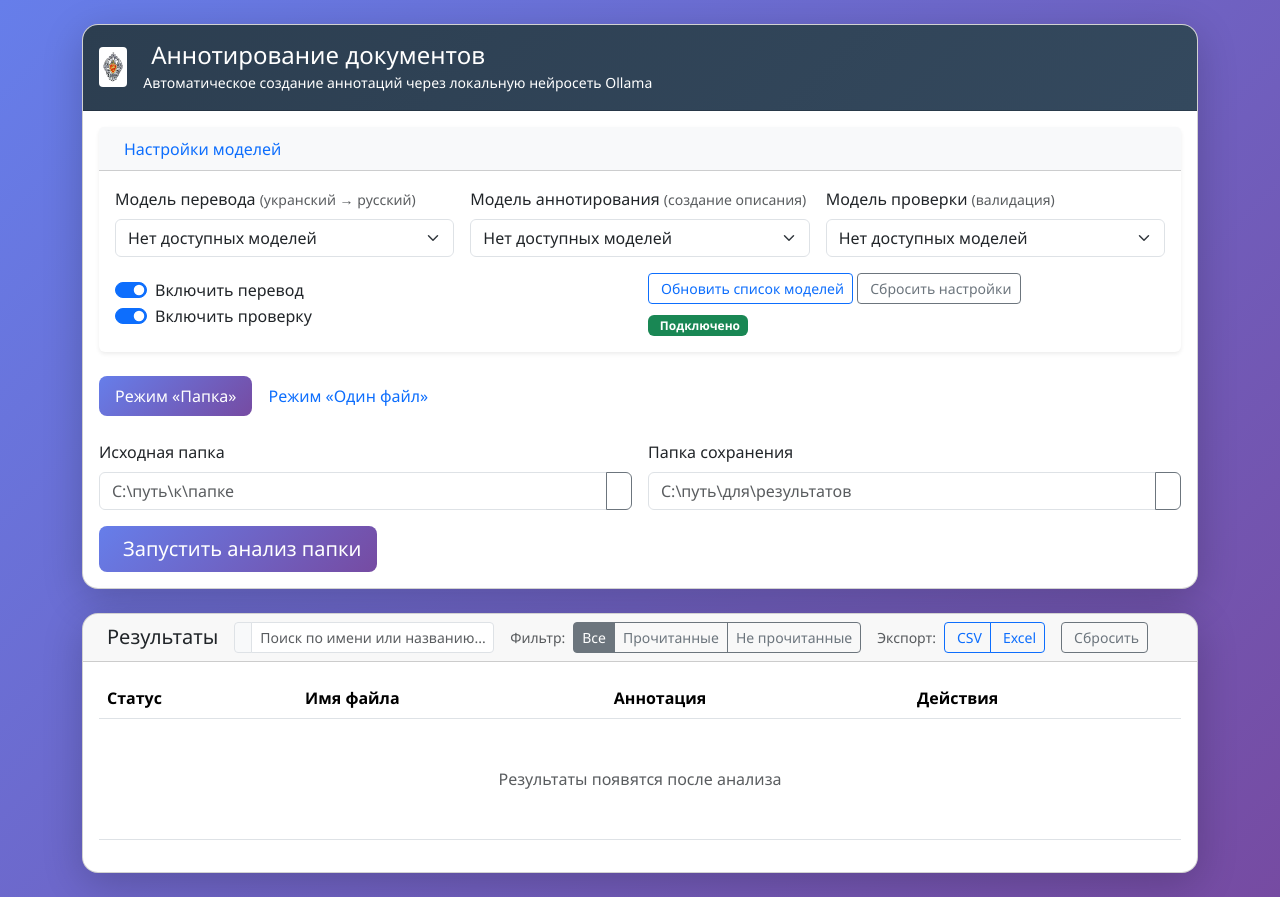
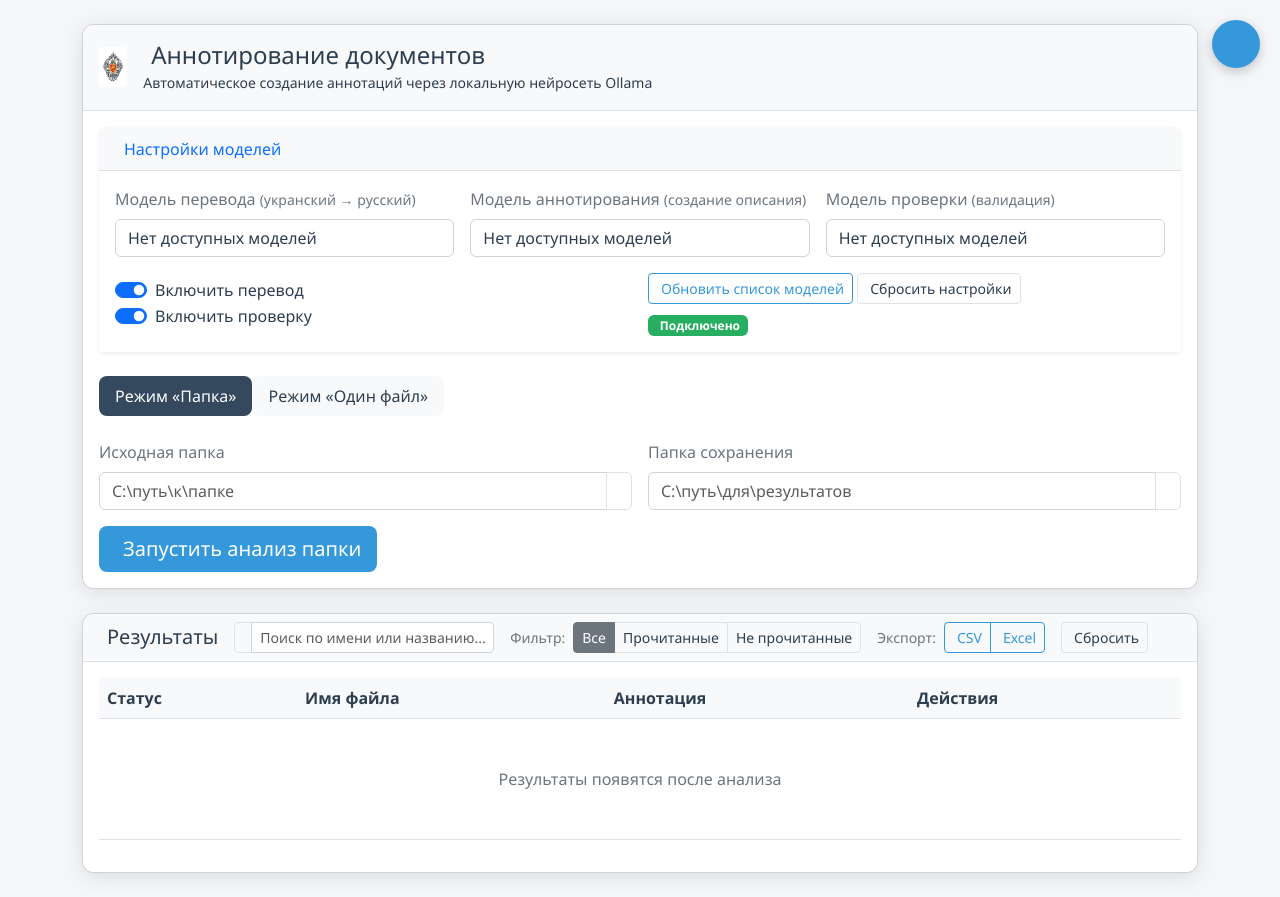
Before and after one commit to maratghldd/annotation, a FastAPI app: page / in a window 1280 px wide. Run offline with FastAPI, Linux system fonts and the light colour scheme; data that the repository does not hold is empty; some libraries are stand-ins or nearby versions.

Commit message:
changed by style

```diff
--- a/static/app.js
+++ b/static/app.js
@@ -8,8 +8,35 @@ let sortAsc = true;
 let availableModels = [];
 let currentPipelineConfig = {};
 
+// Theme management
+function initTheme() {
+  const savedTheme = localStorage.getItem('theme') || 'light';
+  setTheme(savedTheme);
+}
+
+function setTheme(theme) {
+  document.documentElement.setAttribute('data-theme', theme);
+  localStorage.setItem('theme', theme);
+
+  const icon = document.getElementById('themeIcon');
+  if (theme === 'dark') {
+    icon.className = 'bi bi-sun-fill';
+  } else {
+    icon.className = 'bi bi-moon-fill';
+  }
+}
+
+function toggleTheme() {
+  const currentTheme = document.documentElement.getAttribute('data-theme');
+  const newTheme = currentTheme === 'dark' ? 'light' : 'dark';
+  setTheme(newTheme);
+}
+
+document.getElementById('themeToggle').addEventListener('click', toggleTheme);
+
 // Initialize app
 async function initializeApp() {
+  initTheme();
   await loadModels();
   await checkConnection();
 }
--- a/templates/index.html
+++ b/templates/index.html
@@ -1,5 +1,5 @@
- <!DOCTYPE html>
-<html lang="ru">
+<!DOCTYPE html>
+<html lang="ru" data-theme="light">
 <head>
   <meta charset="UTF-8">
   <meta name="viewport" content="width=device-width, initial-scale=1.0">
@@ -12,41 +12,295 @@
       --accent: #3498db;
       --success: #27ae60;
       --danger: #e74c3c;
-      --bg-light: #ecf0f1;
+      --warning: #f39c12;
     }
-    body { font-family: 'Segoe UI', system-ui, sans-serif; background: linear-gradient(135deg, #667eea 0%, #764ba2 100%); min-height: 100vh; }
-    .main-card { border-radius: 16px; box-shadow: 0 10px 40px rgba(0,0,0,0.2); overflow: hidden; }
+
+    /* Светлая тема (по умолчанию) */
+    [data-theme="light"] {
+      --bg-body: #f5f6fa;
+      --bg-card: #ffffff;
+      --bg-card-header: #f8f9fa;
+      --text-main: #2c3e50;
+      --text-muted: #6c757d;
+      --border-color: #dee2e6;
+      --table-bg-hover: #f8f9fa;
+      --input-bg: #ffffff;
+      --input-border: #ced4da;
+      --log-bg: #1e1e1e;
+      --log-text: #d4d4d4;
+      --nav-active-bg: #34495e;
+      --nav-active-text: #ffffff;
+    }
+
+    /* Тёмная тема */
+    [data-theme="dark"] {
+      --bg-body: #1a1a2e;
+      --bg-card: #16213e;
+      --bg-card-header: #0f3460;
+      --text-main: #e8e8e8;
+      --text-muted: #a0a0a0;
+      --border-color: #3a3a5a;
+      --table-bg-hover: #1f2a40;
+      --input-bg: #1a1a2e;
+      --input-border: #3a3a5a;
+      --log-bg: #0d0d14;
+      --log-text: #c0c0c0;
+      --nav-active-bg: #e94560;
+      --nav-active-text: #ffffff;
+    }
+
+    body {
+      font-family: 'Segoe UI', system-ui, sans-serif;
+      background: var(--bg-body);
+      color: var(--text-main);
+      min-height: 100vh;
+      transition: background 0.3s, color 0.3s;
+    }
+
+    .main-card {
+      border-radius: 12px;
+      box-shadow: 0 4px 20px rgba(0,0,0,0.1);
+      overflow: hidden;
+      background: var(--bg-card);
+      transition: background 0.3s, box-shadow 0.3s;
+    }
+
+    .card-header {
+      background: var(--bg-card-header) !important;
+      color: var(--text-main) !important;
+      border-bottom: 1px solid var(--border-color);
+    }
+
+    .card-body {
+      background: var(--bg-card);
+      color: var(--text-main);
+    }
+
+    .form-label, .text-muted {
+      color: var(--text-muted) !important;
+    }
+
+    .form-control, .form-select {
+      background: var(--input-bg);
+      border-color: var(--input-border);
+      color: var(--text-main);
+    }
+
+    .form-control:focus, .form-select:focus {
+      background: var(--input-bg);
+      border-color: var(--accent);
+      color: var(--text-main);
+      box-shadow: 0 0 0 0.2rem rgba(52, 152, 219, 0.25);
+    }
+
     .drop-zone {
-      border: 2px dashed var(--accent);
+      border: 2px dashed var(--border-color);
       border-radius: 12px;
       min-height: 180px;
       transition: all 0.2s;
       cursor: pointer;
+      background: var(--bg-body);
+    }
+
+    .drop-zone:hover, .drop-zone.dragover {
+      border-color: var(--accent);
       background: rgba(52, 152, 219, 0.05);
     }
-    .drop-zone:hover, .drop-zone.dragover { background: rgba(52, 152, 219, 0.15); border-color: #2980b9; }
-    .drop-zone .bi-cloud-upload { font-size: 3rem; color: var(--accent); }
-    .log-panel { background: #1e1e1e; color: #d4d4d4; font-family: 'Consolas', monospace; font-size: 13px; max-height: 280px; overflow-y: auto; }
-    .log-panel .log-line { white-space: pre-wrap; word-break: break-all; padding: 2px 8px; border-bottom: 1px solid #333; }
-    .results-table th { cursor: pointer; user-select: none; }
-    .results-table th:hover { background: rgba(0,0,0,0.05); }
-    .editable-title { cursor: text; padding: 4px 8px; border-radius: 4px; }
-    .editable-title:hover { background: rgba(52, 152, 219, 0.1); }
-    .editable-title[contenteditable]:focus { outline: 2px solid var(--accent); background: #fff; }
+
+    .drop-zone .bi-cloud-upload {
+      font-size: 3rem;
+      color: var(--text-muted);
+    }
+
+    .log-panel {
+      background: var(--log-bg);
+      color: var(--log-text);
+      font-family: 'Consolas', monospace;
+      font-size: 13px;
+      max-height: 280px;
+      overflow-y: auto;
+      border: 1px solid var(--border-color);
+    }
+
+    .log-panel .log-line {
+      white-space: pre-wrap;
+      word-break: break-all;
+      padding: 2px 8px;
+      border-bottom: 1px solid rgba(255,255,255,0.1);
+    }
+
+    .results-table th {
+      cursor: pointer;
+      user-select: none;
+      color: var(--text-main);
+      background: var(--bg-card-header);
+      border-color: var(--border-color);
+    }
+
+    .results-table th:hover {
+      background: var(--table-bg-hover);
+    }
+
+    .results-table td {
+      color: var(--text-main);
+      background: var(--bg-card);
+      border-color: var(--border-color);
+    }
+
+    .results-table tbody tr:hover {
+      background: var(--table-bg-hover);
+    }
+
+    .editable-title {
+      cursor: text;
+      padding: 4px 8px;
+      border-radius: 4px;
+      color: var(--text-main);
+    }
+
+    .editable-title:hover {
+      background: rgba(52, 152, 219, 0.1);
+    }
+
+    .editable-title[contenteditable]:focus {
+      outline: 2px solid var(--accent);
+      background: var(--bg-card);
+    }
+
     .status-ok { color: var(--success); }
     .status-err { color: var(--danger); }
-    .nav-pills .nav-link { border-radius: 8px; font-weight: 500; }
-    .nav-pills .nav-link.active { background: linear-gradient(135deg, #667eea, #764ba2); }
-    .btn-accent { background: linear-gradient(135deg, #667eea, #764ba2); border: none; color: white; }
-    .btn-accent:hover { filter: brightness(1.1); color: white; }
+
+    .nav-pills .nav-link {
+      border-radius: 8px;
+      font-weight: 500;
+      color: var(--text-main);
+      background: var(--bg-card-header);
+    }
+
+    .nav-pills .nav-link:hover {
+      background: var(--table-bg-hover);
+      color: var(--text-main);
+    }
+
+    .nav-pills .nav-link.active {
+      background: var(--nav-active-bg);
+      color: var(--nav-active-text);
+    }
+
+    .btn-accent {
+      background: var(--accent);
+      border: none;
+      color: white;
+    }
+
+    .btn-accent:hover {
+      background: #2980b9;
+      color: white;
+    }
+
+    .btn-outline-secondary {
+      color: var(--text-main);
+      border-color: var(--border-color);
+    }
+
+    .btn-outline-secondary:hover {
+      background: var(--table-bg-hover);
+      color: var(--text-main);
+    }
+
+    .btn-outline-primary {
+      color: var(--accent);
+      border-color: var(--accent);
+    }
+
+    .btn-outline-primary:hover {
+      background: var(--accent);
+      color: white;
+    }
+
+    .btn-close {
+      filter: var(--bs-btn-close-white-filter, none);
+    }
+
+    [data-theme="dark"] .btn-close {
+      --bs-btn-close-white-filter: invert(1) grayscale(100%) brightness(200%);
+    }
+
     #folderSection, #fileSection { display: none; }
     #folderSection.active, #fileSection.active { display: block; }
+
     .results-toolbar { flex: 1; }
     .actions-cell { display: flex; align-items: center; gap: 6px; flex-wrap: nowrap; }
     .actions-cell .btn, .actions-cell a.btn { flex-shrink: 0; width: 34px; min-width: 34px; padding: 0.25rem 0.5rem; justify-content: center; }
+
+    .theme-toggle-btn {
+      position: fixed;
+      top: 20px;
+      right: 20px;
+      z-index: 1000;
+      width: 48px;
+      height: 48px;
+      border-radius: 50%;
+      display: flex;
+      align-items: center;
+      justify-content: center;
+      box-shadow: 0 4px 12px rgba(0,0,0,0.2);
+      background: var(--accent);
+      border: none;
+      cursor: pointer;
+      transition: all 0.3s;
+    }
+
+    .theme-toggle-btn:hover {
+      transform: scale(1.1);
+      box-shadow: 0 6px 16px rgba(0,0,0,0.3);
+    }
+
+    .theme-toggle-btn .bi {
+      font-size: 1.5rem;
+      color: white;
+    }
+
+    .modal-content {
+      background: var(--bg-card);
+      color: var(--text-main);
+    }
+
+    .modal-header {
+      border-bottom-color: var(--border-color);
+    }
+
+    .modal-footer {
+      border-top-color: var(--border-color);
+    }
+
+    .list-group-item {
+      background: var(--bg-card);
+      color: var(--text-main);
+      border-color: var(--border-color);
+    }
+
+    .list-group-item:hover {
+      background: var(--table-bg-hover);
+    }
+
+    .alert {
+      background: var(--bg-card);
+      border-color: var(--border-color);
+      color: var(--text-main);
+    }
+
+    .badge.bg-success { background: var(--success) !important; }
+    .badge.bg-danger { background: var(--danger) !important; }
+    .badge.bg-warning { background: var(--warning) !important; }
+    .badge.bg-secondary { background: var(--text-muted) !important; }
   </style>
 </head>
 <body class="py-4">
+  <!-- Кнопка переключения темы -->
+  <button class="theme-toggle-btn" id="themeToggle" title="Переключить тему">
+    <i class="bi bi-moon-fill" id="themeIcon"></i>
+  </button>
   <div class="container">
     <div class="card main-card mb-4">
       <div class="card-header py-3 d-flex align-items-center gap-3" style="background: linear-gradient(135deg, #2c3e50, #34495e); color: white;">
@@ -245,6 +499,6 @@
   </div>
 
   <script src="/static/js/bootstrap.bundle.min.js"></script>
-  <script src="/static/app.js?v=4"></script>
+  <script src="/static/app.js?v=5"></script>
 </body>
 </html>
```
